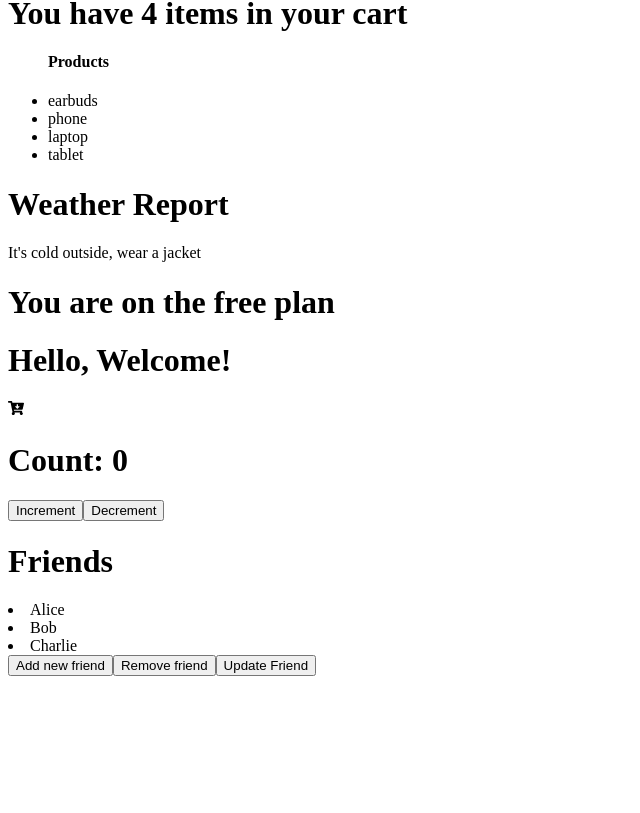
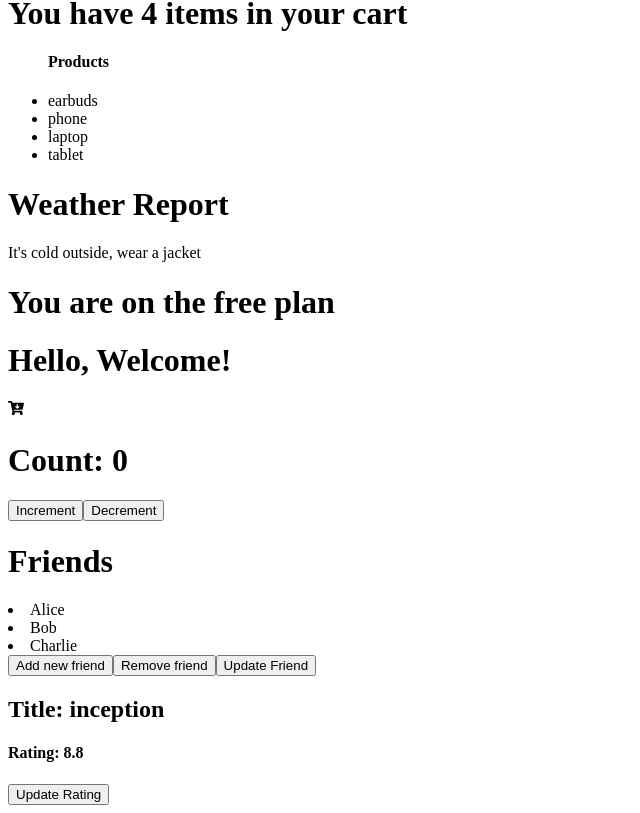
Before and after one commit to barmanb17/react, a React (Vite) app in the folder react/: page / in a window 1280 px wide. Shown: the part 1129-1942 px from the top of the page, without its empty margins (0-640 px from the left). Before the commit the page ends 1813 px from the top, so only its background shows below. Built offline with nearby package versions, Linux system fonts and the light colour scheme.

Commit message:
movie rating problem

```diff
--- a/react/src/App.jsx
+++ b/react/src/App.jsx
@@ -16,6 +16,7 @@ import UserStatus from './components/UserStatus'
 import Greeting from './components/Greeting'
 import Math from './components/Math'
 import Friends from './components/Friends';
+import Movie from './components/Movie';
 
 
 
@@ -48,6 +49,7 @@ const App = () => {
       <FaCartArrowDown />
       <Math/>
       <Friends/>
+      <Movie/>
 
     </div>
   )
--- /dev/null
+++ b/react/src/components/Movie.jsx
@@ -0,0 +1,21 @@
+import React, {use, useState} from 'react'
+
+const Movie = () => {
+
+    const [ movie, setMovie] = useState({
+        title: "inception",
+        rating: 8.8,
+    })
+
+    const ratingUpdate = () => setMovie({...movie, rating: 9})
+  return (
+    <div>
+        <h2>Title: {movie.title}</h2>
+        <h4>Rating: {movie.rating}</h4>
+
+        <button onClick={ratingUpdate}>Update Rating</button>
+    </div>
+  )
+}
+
+export default Movie
```
